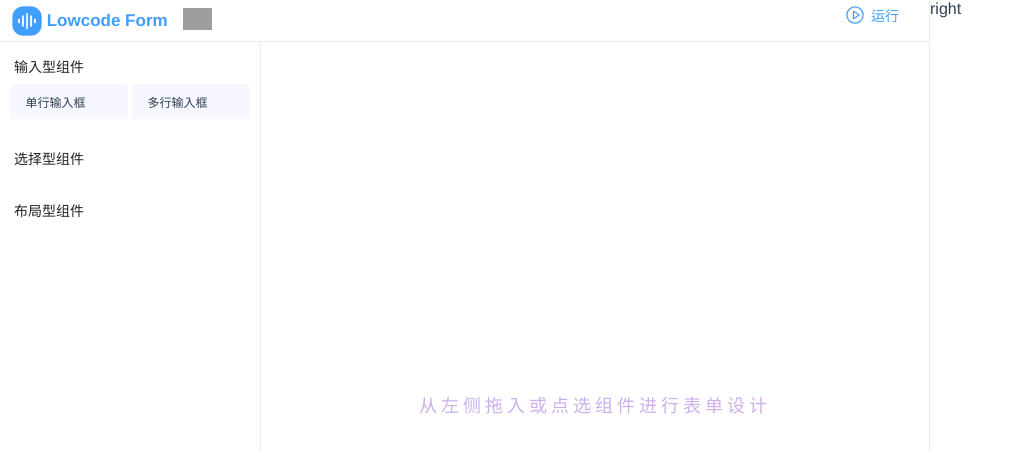
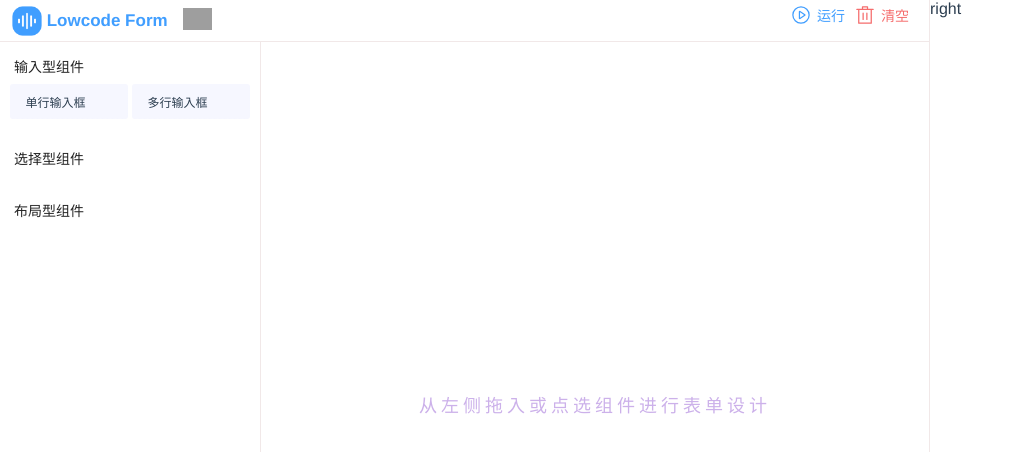
Before and after one commit to hayeslv/lowcode-form, a Vue app: page / in a window 1280 px wide. Shown: the top 452 px of the page, without its empty margins (0-1012 px from the left). Built offline with nearby package versions, Linux system fonts and the light colour scheme; grey boxes are pictures that could not be loaded.

Commit message:
feat(top-bar): 清空操作

```diff
--- a/package.json
+++ b/package.json
@@ -27,7 +27,7 @@
   "devDependencies": {
     "@commitlint/cli": "^16.2.3",
     "@commitlint/config-conventional": "^16.2.1",
-    "@hayeslv/eslint-config": "^0.1.4",
+    "@hayeslv/eslint-config": "0.1.6",
     "@types/node": "^17.0.21",
     "@types/nprogress": "^0.2.0",
     "@vitejs/plugin-vue": "^2.2.0",
@@ -53,7 +53,8 @@
     ],
     "rules": {
       "@typescript-eslint/no-use-before-define": "off",
-      "no-multi-spaces": "off"
+      "no-multi-spaces": "off",
+      "@typescript-eslint/brace-style": "off"
     }
   }
 }
--- a/src/pages/center-board/TopBar/index.scss
+++ b/src/pages/center-board/TopBar/index.scss
@@ -10,23 +10,10 @@
   border: 1px solid #f1e8e8;
   border-top: none;
   border-left: none;
-  .delete-btn{
-    color: #F56C6C;
-  }
-}
-// 修改element-ui组件样式
-.action-bar{
   & .el-button {
-    margin-left: 15px;
-    color: $primary;
-    &:focus, &:hover {
-      color: $primary-light !important;
-      background: transparent !important;
-    }
-    &:active {
-      color: $primary-dark !important;
-      background: transparent !important;
-    }
+    margin-left: 0px;
+    padding-left: 5px;
+    padding-right: 5px;
   }
   & i {
     font-size: 20px;
--- a/src/pages/center-board/TopBar/index.tsx
+++ b/src/pages/center-board/TopBar/index.tsx
@@ -1,13 +1,27 @@
-import { ElButton } from "element-plus";
-import { VideoPlay } from "@element-plus/icons-vue";
+import { ElButton, ElMessageBox } from "element-plus";
+import { Delete, VideoPlay } from "@element-plus/icons-vue";
 import { defineComponent } from "vue";
 import "./index.scss";
+import { useDrawingList } from "../hooks";
 
 export default defineComponent({
-  setup() {},
+  setup() {
+    const { drawingListClear } = useDrawingList();
+    const handler = {
+      empty() {
+        ElMessageBox.confirm("确定要清空所有组件吗？", "提示", { type: "warning" })
+          .then(() => {
+            drawingListClear();
+          });
+      },
+    };
+
+    return { handler };
+  },
   render() {
     return <div class="action-bar">
-      <ElButton icon={VideoPlay} text>运行</ElButton>
+      <ElButton icon={VideoPlay} type="primary" text>运行</ElButton>
+      <ElButton icon={Delete} type="danger" text onClick={this.handler.empty}>清空</ElButton>
     </div>;
   },
 });
--- a/src/pages/center-board/hooks/useDrawingList.tsx
+++ b/src/pages/center-board/hooks/useDrawingList.tsx
@@ -1,14 +1,15 @@
 import { ref, toRaw } from "vue";
 import type { ElementComponent } from "~/config";
-import { getOriginArray } from "~/utils";
+import { getOriginArray, saveDrawingList } from "~/utils";
 
-export function useDrawingList() {
+export const useDrawingList = (function() {
   const drawingList = ref([] as ElementComponent[]);
-
+  return function useDrawingList() {
     // 初始化drawingList数据
     const drawingListInit = (list: ElementComponent[]) => {
-    // list.forEach(v => drawingList.value.push(toRaw(v)));
-    // drawingList.value = list;
+      list.forEach(item => {
+        drawingListAdd(item);
+      });
     };
 
     // 添加元素
@@ -64,17 +65,10 @@ export function useDrawingList() {
         .forEach(v => (v.isMenuComponent = false));
     };
 
-  // ----------测试数据----------
-  const initData = () => {
-    drawingList.value = [
-      // { id: 1, key: "input", label: "输入框", icon: "" },
-      // { id: 2, key: "textarea", label: "多行框", icon: "" },
-      // { id: 3, key: "select", label: "下拉框", icon: "" },
-      // { id: 4, key: "radio", label: "单选", icon: "" },
-    ];
+    // 清空drawingList
+    const drawingListClear = () => {
+      drawingList.value = [];
     };
-
-  initData();
 
     return {
       drawingList,
@@ -84,5 +78,7 @@ export function useDrawingList() {
       drawingListExistItem,
       drawingListChangePosition,
       resetDrawingListState,
+      drawingListClear,
     };
-}
+  };
+})();
--- a/src/pages/center-board/index.tsx
+++ b/src/pages/center-board/index.tsx
@@ -90,19 +90,12 @@ export default defineComponent({
     });
 
     watch(() => drawingList.value, debounce(() => {
-      // resetDrawingListState();
-      console.log(drawingList.value);
       saveDrawingList(drawingList.value);
     }, 300));
 
     onMounted(() => {
-      // drawingListInit(getDrawingList());
-      const list = getDrawingList();
-      list.forEach(item => {
-        setDraggingValue(item);
-        addNewElement();
-        setDraggingValue(null);
-      });
+      // 获取db中的组件列表，并进行初始化操作
+      drawingListInit(getDrawingList());
     });
 
     return { dragging, drawingList, containerHandler, blockHandler };
--- a/src/utils/db.ts
+++ b/src/utils/db.ts
@@ -9,8 +9,7 @@ export function getDrawingList() {
   const str = localStorage.getItem(DRAWING_LIST);
   try {
     if (str) return JSON.parse(str);
-  }
-  catch (error) {
+  } catch (error) {
     console.error(error);
   }
   return [];
@@ -22,8 +21,7 @@ export function saveDrawingList(list: ElementComponent[]) {
   }
   try {
     localStorage.setItem(DRAWING_LIST, JSON.stringify(list));
-  }
-  catch (error) {
+  } catch (error) {
     console.error(error);
   }
 }
```
Also changed, not shown: 1 other file (tests, documents, lock files or other folders). Lines whose indentation alone changed are shown as unchanged.
